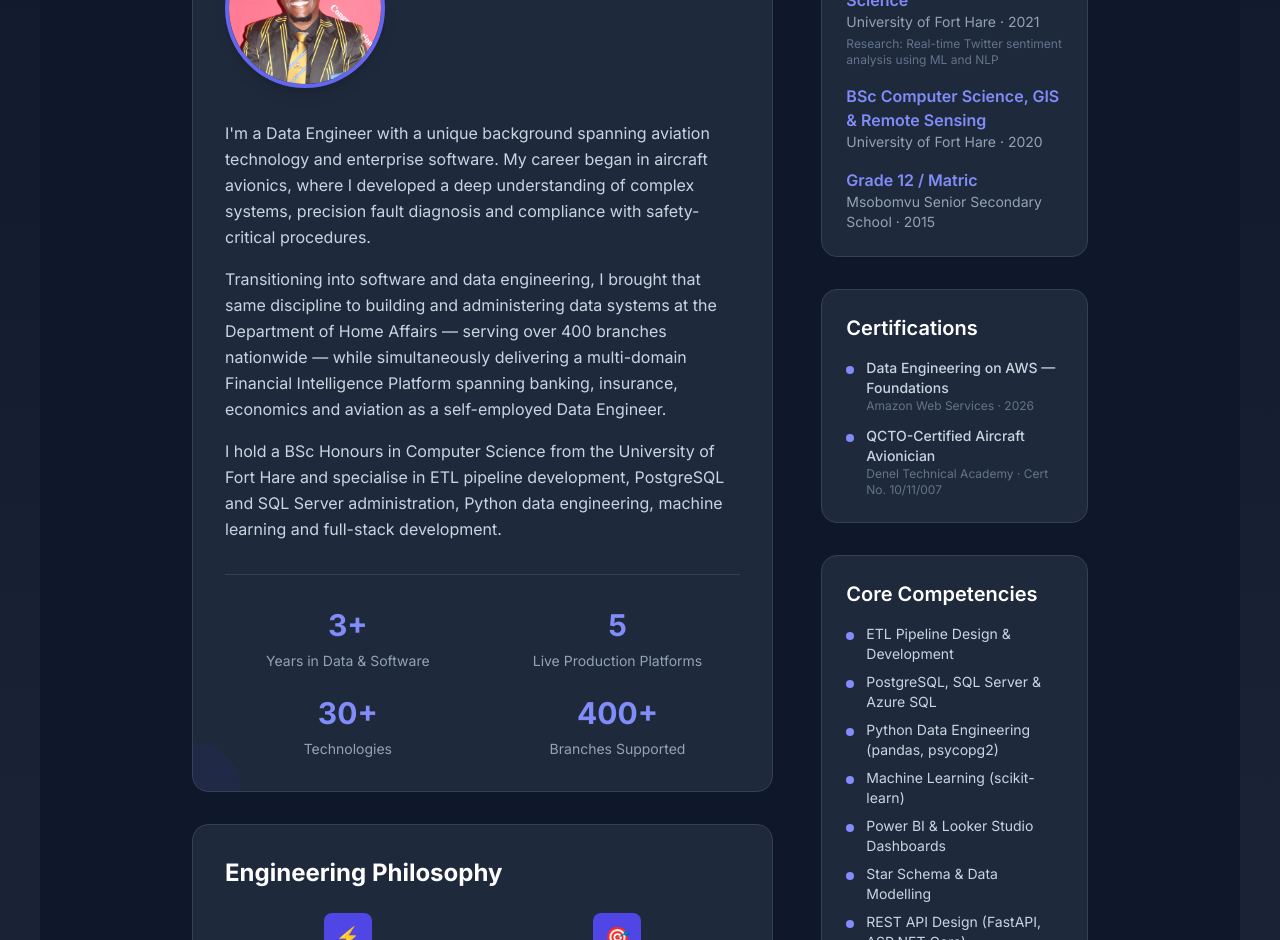
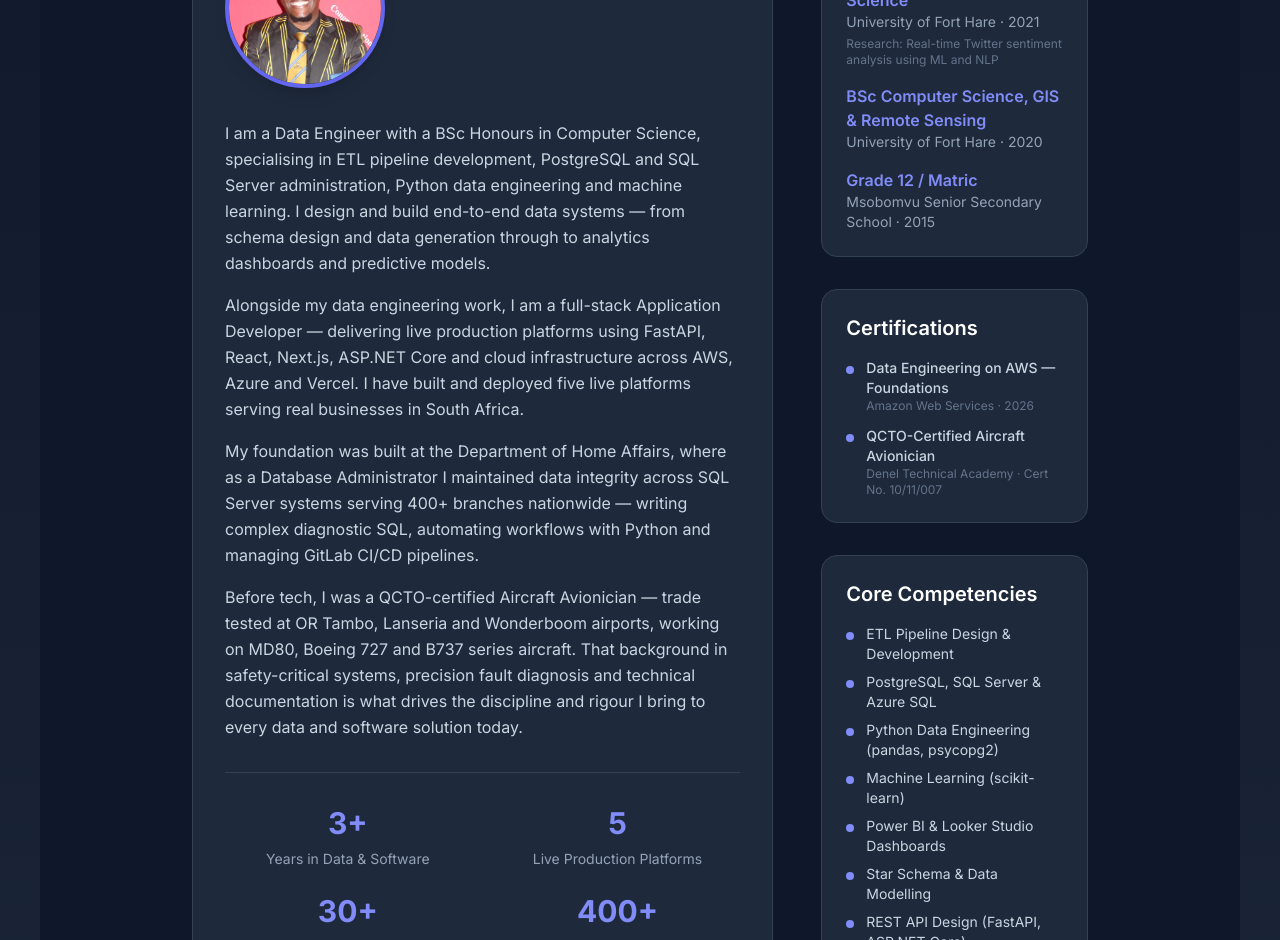
Before and after one commit to AbuMaqungo/abulelemaqungo-portfolio, a Next.js app: page /about in a window 1280 px wide. Shown: the part 380-1320 px from the top of the page. Built offline with nearby package versions, Linux system fonts and the light colour scheme.

Commit message:
Updating My Journey

```diff
--- a/src/app/about/page.tsx
+++ b/src/app/about/page.tsx
@@ -42,23 +42,31 @@ export default function About() {
                   </div>
                 </div>
 
-                <div className="space-y-4">
+               <div className="space-y-4">
                   <p className="text-slate-300 leading-relaxed">
-                    I'm a Data Engineer with a unique background spanning aviation technology and enterprise
-                    software. My career began in aircraft avionics, where I developed a deep understanding
-                    of complex systems, precision fault diagnosis and compliance with safety-critical procedures.
+                    I am a Data Engineer with a BSc Honours in Computer Science, specialising in ETL
+                    pipeline development, PostgreSQL and SQL Server administration, Python data engineering
+                    and machine learning. I design and build end-to-end data systems — from schema design
+                    and data generation through to analytics dashboards and predictive models.
                   </p>
                   <p className="text-slate-300 leading-relaxed">
-                    Transitioning into software and data engineering, I brought that same discipline to
-                    building and administering data systems at the Department of Home Affairs — serving
-                    over 400 branches nationwide — while simultaneously delivering a multi-domain Financial
-                    Intelligence Platform spanning banking, insurance, economics and aviation as a
-                    self-employed Data Engineer.
+                    Alongside my data engineering work, I am a full-stack Application Developer — delivering
+                    live production platforms using FastAPI, React, Next.js, ASP.NET Core and cloud
+                    infrastructure across AWS, Azure and Vercel. I have built and deployed five live
+                    platforms serving real businesses in South Africa.
                   </p>
                   <p className="text-slate-300 leading-relaxed">
-                    I hold a BSc Honours in Computer Science from the University of Fort Hare and specialise
-                    in ETL pipeline development, PostgreSQL and SQL Server administration, Python data
-                    engineering, machine learning and full-stack development.
+                    My foundation was built at the Department of Home Affairs, where as a Database
+                    Administrator I maintained data integrity across SQL Server systems serving 400+
+                    branches nationwide — writing complex diagnostic SQL, automating workflows with
+                    Python and managing GitLab CI/CD pipelines.
+                  </p>
+                  <p className="text-slate-300 leading-relaxed">
+                    Before tech, I was a QCTO-certified Aircraft Avionician — trade tested at OR Tambo,
+                    Lanseria and Wonderboom airports, working on MD80, Boeing 727 and B737 series aircraft.
+                    That background in safety-critical systems, precision fault diagnosis and technical
+                    documentation is what drives the discipline and rigour I bring to every data and
+                    software solution today.
                   </p>
                 </div>
               </div>
```
